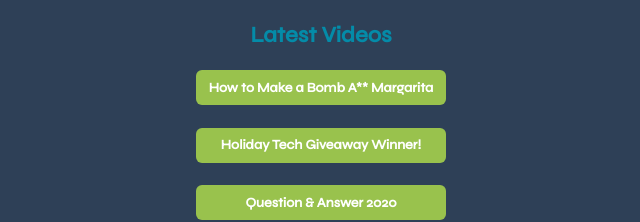
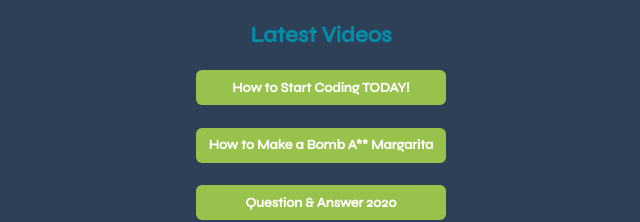
Before and after one commit to chandlerkeyes/link-tree, a React (Create React App) app: page / in a window 1280 px wide. Shown: the part 367-589 px from the top of the page, without its empty margins (319-959 px from the left). Built offline with nearby package versions, Linux system fonts and the light colour scheme.

Commit message:
updated link

```diff
--- a/src/components/link-tree/index.js
+++ b/src/components/link-tree/index.js
@@ -17,8 +17,8 @@ function LinkTree() {
                 <p>chandlerknowsbest247@gmail.com</p>
                 <h3>Latest Videos</h3>
                 <div className="button-group-2">
+                    <LinkButton link={LINKS.LATEST_VIDEO} text={`How to Start Coding TODAY!`} />
                     <LinkButton link={LINKS.LATEST_VIDEO2} text={`How to Make a Bomb A** Margarita`} />
-                    <LinkButton link={LINKS.LATEST_VIDEO} text={`Holiday Tech Giveaway Winner!`} />
                     <LinkButton link={LINKS.LATEST_VIDEO3} text={`Question & Answer 2020`} />
                 </div>
                 <h3>YouTube Channel(s)</h3>
--- a/src/contants.js
+++ b/src/contants.js
@@ -5,7 +5,7 @@ export const LINKS = {
     INSTAGRAM: 'https://www.instagram.com/chandler.keyes/',
     TWITTER: 'https://twitter.com/chandlerkeyes',
     LINKEDIN: 'https://www.linkedin.com/in/chandlerkeyes/',
-    LATEST_VIDEO: 'https://www.youtube.com/watch?v=FLUh5-apnws',
+    LATEST_VIDEO: 'https://youtu.be/6Xt4jx_S5Nw',
     LATEST_VIDEO2: 'https://www.youtube.com/watch?v=Pf8RXVNjZYI&t=0s',
     LATEST_VIDEO3: 'https://www.youtube.com/watch?v=Z_mxrGnXcik&t=81s',
     GITHUB: 'https://github.com/chandlerkeyes'
```
